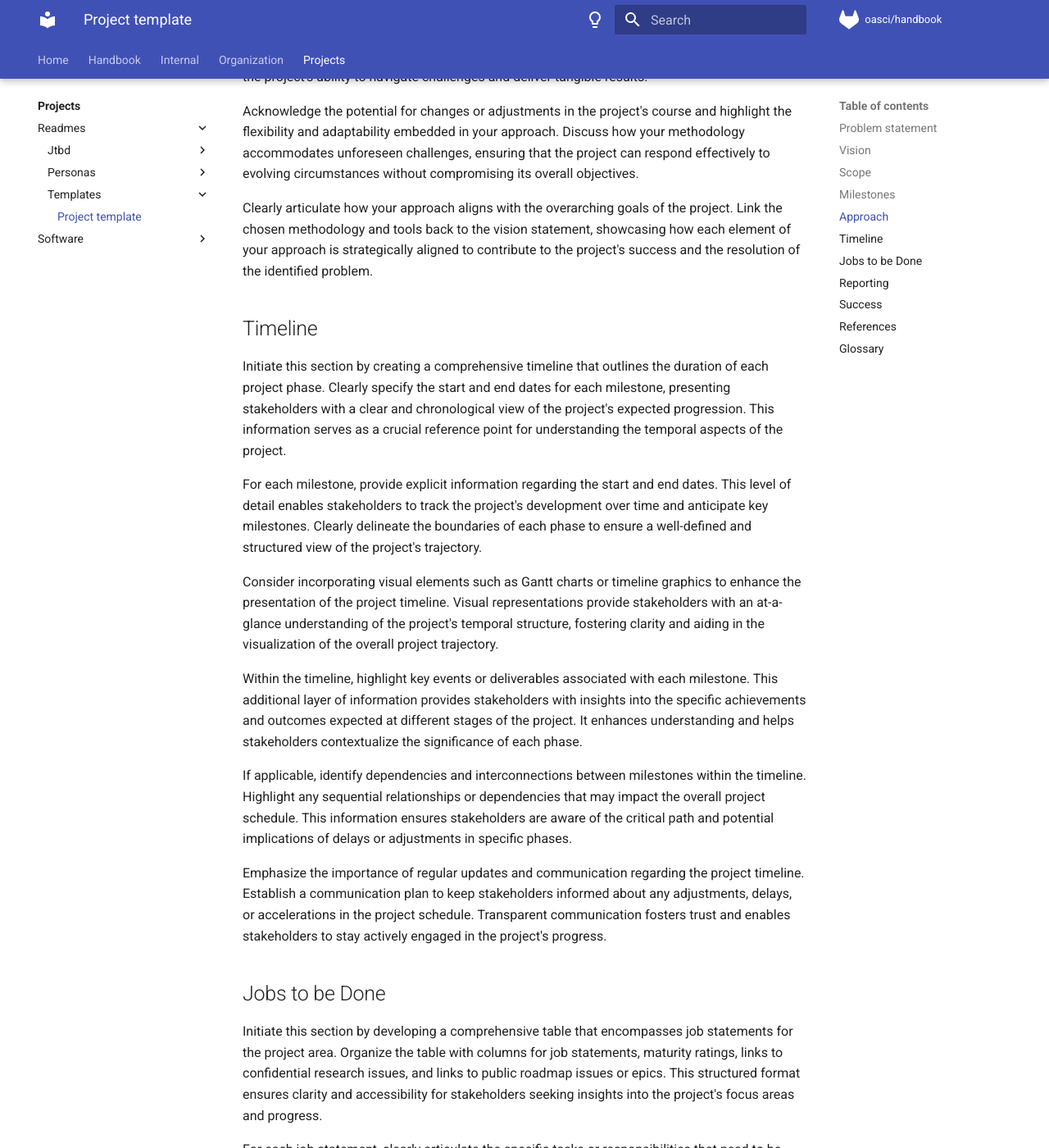
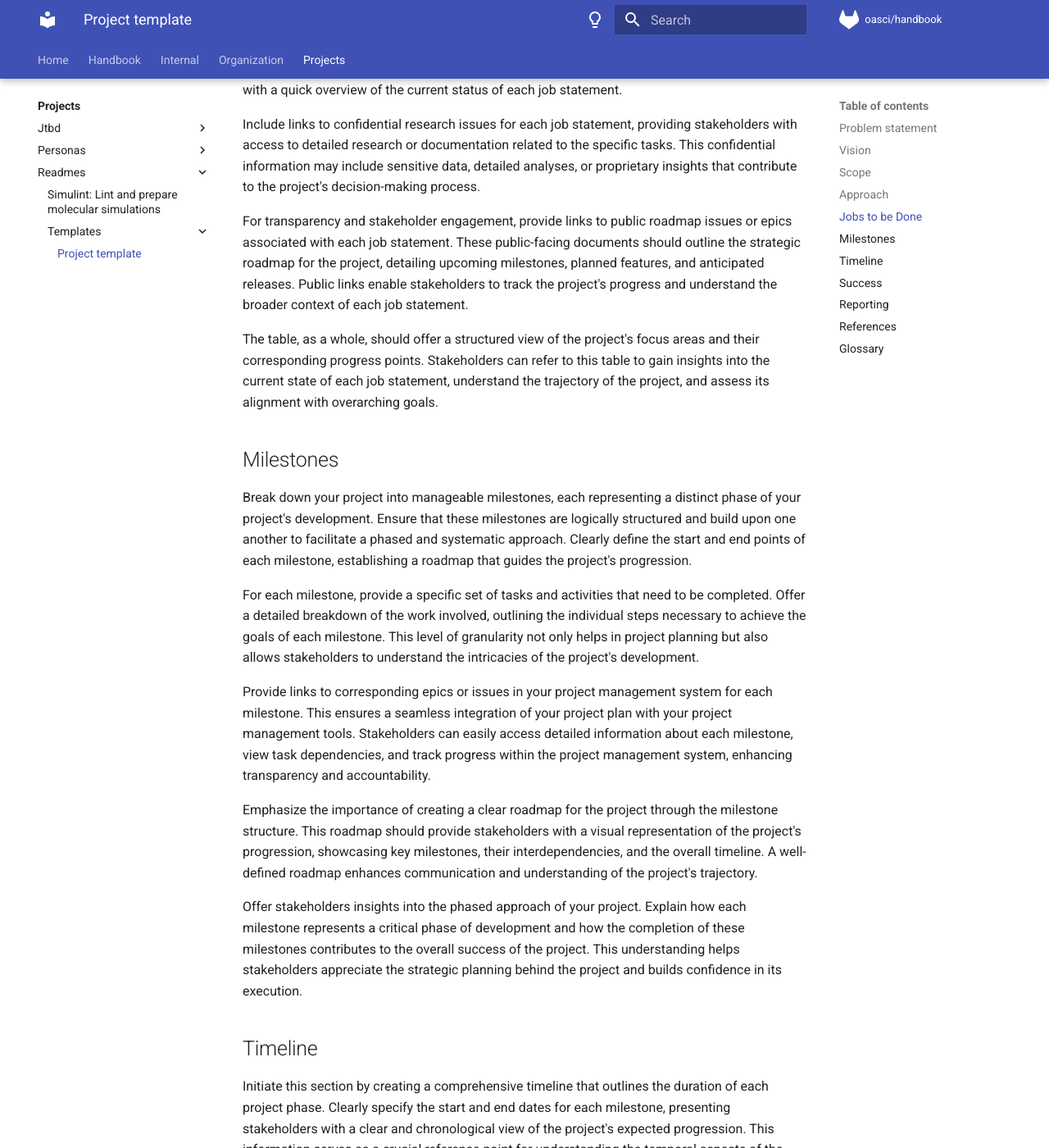
Before and after one commit to oasci/handbook, an MkDocs documentation site: the page built from handbook/projects/readmes/templates/software-template.md, in a window 1280 px wide and 1400 px high, scrolled down 3912 px. Shown: the whole window at 82% size. Built offline with MkDocs 1.6.1 and Material for MkDocs 9.7.7, drawn with Linux system fonts in a browser that asks for light colours; comment, search, counter and statistics services are not loaded; some of the changed text lies outside the part shown.

Commit message:
Add more project info

```diff
--- /dev/null
+++ b/handbook/projects/readmes/index.md
@@ -0,0 +1,5 @@
+# Project readmes
+
+## [Simulint](simulint)
+
+TODO: Brief summary of the project.
--- a/handbook/projects/readmes/templates/software-template.md
+++ b/handbook/projects/readmes/templates/software-template.md
@@ -25,6 +25,8 @@
     It should be broad enough to be search-engine optimized, but specific enough to communicate the purpose of the project without reading the entire `README` file.
 
 2.  The name of an OASCI [Fellow](/organization/scope/4-fellow) or [Director](/organization/scope/5-director) that is well-suited and agreed to be the Directly Responsible Individual (DRI) for the project.
+
+TODO: Project abstract
 
 ## Problem statement
 
@@ -141,6 +121,51 @@ Discuss how your methodology accommodates unforeseen challenges, ensuring that t
 
 Clearly articulate how your approach aligns with the overarching goals of the project.
 Link the chosen methodology and tools back to the vision statement, showcasing how each element of your approach is strategically aligned to contribute to the project's success and the resolution of the identified problem.
+
+## Jobs to be Done
+
+Initiate this section by developing a comprehensive table that encompasses job statements for the project area.
+Organize the table with columns for job statements, maturity ratings, links to confidential research issues, and links to public roadmap issues or epics.
+This structured format ensures clarity and accessibility for stakeholders seeking insights into the project's focus areas and progress.
+
+For each job statement, clearly articulate the specific tasks or responsibilities that need to be addressed within the project.
+These statements should succinctly capture the core functions or objectives related to the project area, serving as a reference point for stakeholders to understand the project's scope and priorities.
+
+Assign maturity ratings to each job statement, indicating the level of development or completion for the corresponding task.
+Maturity ratings can be defined on a scale (e.g., low, medium, high) or using specific milestones (e.g., planning, in-progress, completed).
+This provides stakeholders with a quick overview of the current status of each job statement.
+
+Include links to confidential research issues for each job statement, providing stakeholders with access to detailed research or documentation related to the specific tasks.
+This confidential information may include sensitive data, detailed analyses, or proprietary insights that contribute to the project's decision-making process.
+
+For transparency and stakeholder engagement, provide links to public roadmap issues or epics associated with each job statement.
+These public-facing documents should outline the strategic roadmap for the project, detailing upcoming milestones, planned features, and anticipated releases.
+Public links enable stakeholders to track the project's progress and understand the broader context of each job statement.
+
+The table, as a whole, should offer a structured view of the project's focus areas and their corresponding progress points.
+Stakeholders can refer to this table to gain insights into the current state of each job statement, understand the trajectory of the project, and assess its alignment with overarching goals.
+
+## Milestones
+
+Break down your project into manageable milestones, each representing a distinct phase of your project's development.
+Ensure that these milestones are logically structured and build upon one another to facilitate a phased and systematic approach.
+Clearly define the start and end points of each milestone, establishing a roadmap that guides the project's progression.
+
+For each milestone, provide a specific set of tasks and activities that need to be completed.
+Offer a detailed breakdown of the work involved, outlining the individual steps necessary to achieve the goals of each milestone.
+This level of granularity not only helps in project planning but also allows stakeholders to understand the intricacies of the project's development.
+
+Provide links to corresponding epics or issues in your project management system for each milestone.
+This ensures a seamless integration of your project plan with your project management tools.
+Stakeholders can easily access detailed information about each milestone, view task dependencies, and track progress within the project management system, enhancing transparency and accountability.
+
+Emphasize the importance of creating a clear roadmap for the project through the milestone structure.
+This roadmap should provide stakeholders with a visual representation of the project's progression, showcasing key milestones, their interdependencies, and the overall timeline.
+A well-defined roadmap enhances communication and understanding of the project's trajectory.
+
+Offer stakeholders insights into the phased approach of your project.
+Explain how each milestone represents a critical phase of development and how the completion of these milestones contributes to the overall success of the project.
+This understanding helps stakeholders appreciate the strategic planning behind the project and builds confidence in its execution.
 
 ## Timeline
 
@@ -167,28 +192,37 @@ Emphasize the importance of regular updates and communication regarding the proj
 Establish a communication plan to keep stakeholders informed about any adjustments, delays, or accelerations in the project schedule.
 Transparent communication fosters trust and enables stakeholders to stay actively engaged in the project's progress.
 
-## Jobs to be Done
+## Success
 
-Initiate this section by developing a comprehensive table that encompasses job statements for the project area.
-Organize the table with columns for job statements, maturity ratings, links to confidential research issues, and links to public roadmap issues or epics.
-This structured format ensures clarity and accessibility for stakeholders seeking insights into the project's focus areas and progress.
+Initiate this section by clearly defining what success means for your project.
+Articulate the overarching goals and outcomes that, when achieved, would signify the project's success.
+This provides stakeholders with a comprehensive understanding of the project's intended impact.
 
-For each job statement, clearly articulate the specific tasks or responsibilities that need to be addressed within the project.
-These statements should succinctly capture the core functions or objectives related to the project area, serving as a reference point for stakeholders to understand the project's scope and priorities.
+Specify the quantifiable metrics that will be used to measure success.
+These metrics should be concrete, measurable, and directly aligned with the project's objectives.
+For example, if your project aims to improve community engagement, metrics could include the number of participants in events or the percentage increase in community satisfaction surveys.
 
-Assign maturity ratings to each job statement, indicating the level of development or completion for the corresponding task.
-Maturity ratings can be defined on a scale (e.g., low, medium, high) or using specific milestones (e.g., planning, in-progress, completed).
-This provides stakeholders with a quick overview of the current status of each job statement.
+Identify key performance indicators (KPIs) that align with the success metrics.
+KPIs offer a more granular view of project performance and provide actionable insights.
+Ensure that each KPI is clearly linked to a specific aspect of the project's success and can be tracked over time.
 
-Include links to confidential research issues for each job statement, providing stakeholders with access to detailed research or documentation related to the specific tasks.
-This confidential information may include sensitive data, detailed analyses, or proprietary insights that contribute to the project's decision-making process.
+Clearly explain the criteria for measuring success.
+Define the thresholds or benchmarks that indicate whether the project has met its objectives.
+For example, if one of your success metrics is increased revenue, specify the percentage increase required to consider the project financially successful.
 
-For transparency and stakeholder engagement, provide links to public roadmap issues or epics associated with each job statement.
-These public-facing documents should outline the strategic roadmap for the project, detailing upcoming milestones, planned features, and anticipated releases.
-Public links enable stakeholders to track the project's progress and understand the broader context of each job statement.
+Outline the monitoring and evaluation plan that will be implemented to track success metrics throughout the project lifecycle.
+Describe the frequency of evaluations, the tools or methods used for data collection, and the responsible parties for analysis.
+This plan ensures systematic tracking and provides timely insights into project performance.
 
-The table, as a whole, should offer a structured view of the project's focus areas and their corresponding progress points.
-Stakeholders can refer to this table to gain insights into the current state of each job statement, understand the trajectory of the project, and assess its alignment with overarching goals.
+Establish a baseline for each success metric to provide a starting point for measurement.
+Set realistic and achievable targets that represent the desired level of success.
+The comparison between the baseline and targets will help assess the project's progress and impact.
+
+Communicate the progress of success metrics regularly through project updates and reporting mechanisms.
+This ensures that stakeholders are continuously informed about the project's performance against established metrics and can provide feedback or adjustments as needed.
+
+Highlight that success metrics are not static and can be subject to refinement based on ongoing project insights.
+Emphasize the importance of an iterative approach, allowing for adjustments to success metrics based on evolving project goals, stakeholder feedback, or changing external factors.
 
 ## Reporting
 
@@ -222,38 +256,6 @@ Clearly articulate who will be responsible for initiating emergency communicatio
 Establish feedback loops within the reporting process.
 Encourage stakeholders to provide feedback on the content and format of the reports.
 Regularly assess the effectiveness of your reporting strategy and make adjustments based on stakeholder input to enhance overall communication.
-
-## Success
-
-Initiate this section by clearly defining what success means for your project.
-Articulate the overarching goals and outcomes that, when achieved, would signify the project's success.
-This provides stakeholders with a comprehensive understanding of the project's intended impact.
-
-Specify the quantifiable metrics that will be used to measure success.
-These metrics should be concrete, measurable, and directly aligned with the project's objectives.
-For example, if your project aims to improve community engagement, metrics could include the number of participants in events or the percentage increase in community satisfaction surveys.
-
-Identify key performance indicators (KPIs) that align with the success metrics.
-KPIs offer a more granular view of project performance and provide actionable insights.
-Ensure that each KPI is clearly linked to a specific aspect of the project's success and can be tracked over time.
-
-Clearly explain the criteria for measuring success.
-Define the thresholds or benchmarks that indicate whether the project has met its objectives.
-For example, if one of your success metrics is increased revenue, specify the percentage increase required to consider the project financially successful.
-
-Outline the monitoring and evaluation plan that will be implemented to track success metrics throughout the project lifecycle.
-Describe the frequency of evaluations, the tools or methods used for data collection, and the responsible parties for analysis.
-This plan ensures systematic tracking and provides timely insights into project performance.
-
-Establish a baseline for each success metric to provide a starting point for measurement.
-Set realistic and achievable targets that represent the desired level of success.
-The comparison between the baseline and targets will help assess the project's progress and impact.
-
-Communicate the progress of success metrics regularly through project updates and reporting mechanisms.
-This ensures that stakeholders are continuously informed about the project's performance against established metrics and can provide feedback or adjustments as needed.
-
-Highlight that success metrics are not static and can be subject to refinement based on ongoing project insights.
-Emphasize the importance of an iterative approach, allowing for adjustments to success metrics based on evolving project goals, stakeholder feedback, or changing external factors.
 
 ## References
 
--- a/handbook/projects/software/index.md
+++ /dev/null
@@ -1,3 +0,0 @@
-# Software
-
-TODO:
```
Also changed, not shown: other parts of handbook/projects/readmes/templates/software-template.md (+0 -22 lines), handbook/projects/readmes/simulint.md (added, +53 -0 lines), handbook/projects/jtbd/index.md (renamed from handbook/projects/readmes/jtbd/index.md), handbook/projects/jtbd/scope.md (renamed from handbook/projects/readmes/jtbd/scope.md), handbook/projects/jtbd/write.md (renamed from handbook/projects/readmes/jtbd/write.md), handbook/projects/personas/index.md (renamed from handbook/projects/readmes/personas/index.md), handbook/projects/personas/types/faculty.md (renamed from handbook/projects/readmes/personas/types/faculty.md), handbook/projects/personas/types/graduate-student.md (renamed from handbook/projects/readmes/personas/types/graduate-student.md).
